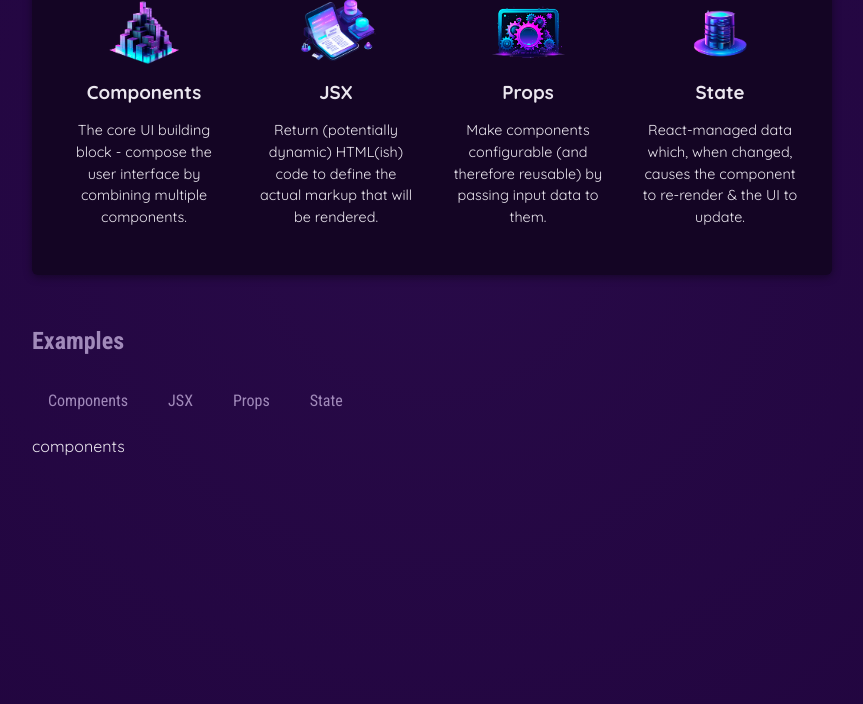
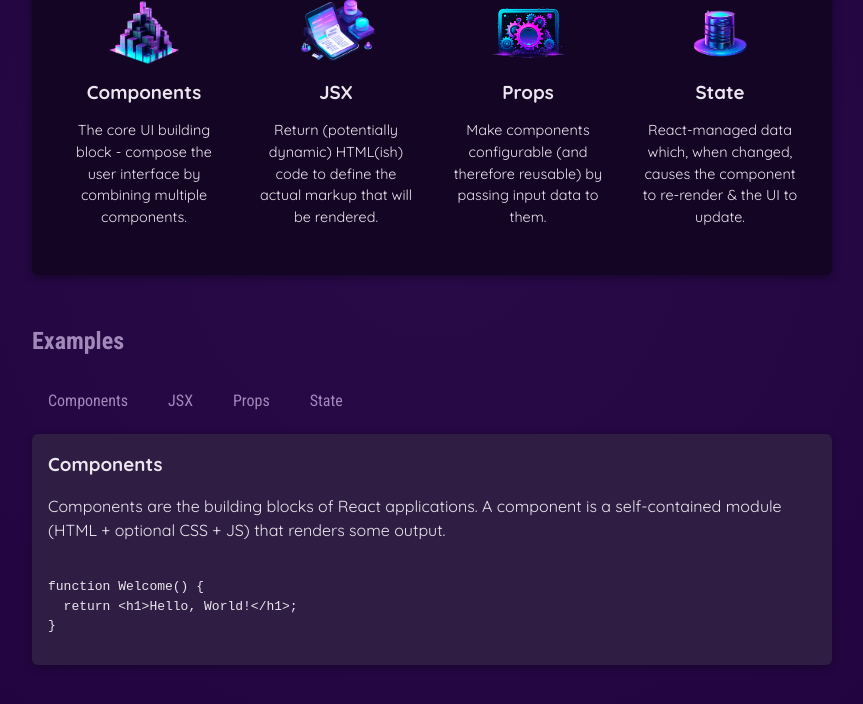
Before and after one commit to Jpkeys29/CoreConceptsReact, a React (Vite) app: page / in a window 1280 px wide. Both pictures are taken after a click on the button "Components". Shown: the part 424-1128 px from the top of the page, without its empty margins (208-1071 px from the left). Built offline with nearby package versions, Linux system fonts and the light colour scheme.

Commit message:
Conditional rendering selected topic

```diff
--- a/src/App.jsx
+++ b/src/App.jsx
@@ -3,11 +3,13 @@
 import CoreConcept from './components/CoreConcept.jsx';
 import TabButton from './components/TabButton.jsx';
 import {useState} from 'react';
+import { EXAMPLES } from './data.js'
 
 function App() {
-  const [ selectedTopic, setSelectedTopic ] = useState('Click a button');
+  const [ selectedTopic, setSelectedTopic ] = useState();
 
   function handleSelect(selectedButton){
+    // selecetedButton => 'components','jsx','props','state'
     setSelectedTopic(selectedButton);
     console.log(selectedTopic);
   }
@@ -39,7 +41,14 @@
               <TabButton onSelect={() => handleSelect('props')}>Props</TabButton>
               <TabButton onSelect={() => handleSelect('state')}>State</TabButton>
             </menu>
-            {selectedTopic}
+            {!selectedTopic ? <p>Please select a topic.</p> : null}
+            {selectedTopic ? (<div id='tab-content'>
+              <h3>{EXAMPLES[selectedTopic].title} </h3>
+              <p>{EXAMPLES[selectedTopic].description} </p>
+              <pre>
+                {EXAMPLES[selectedTopic].code}
+              </pre>
+            </div>) : null}
           </section>
         </main>
     </div>
--- a/src/data.js
+++ b/src/data.js
@@ -29,3 +29,54 @@
       'React-managed data which, when changed, causes the component to re-render & the UI to update.',
   },
 ];
+
+export const EXAMPLES = {
+  components: {
+    title: 'Components',
+    description:
+      'Components are the building blocks of React applications. A component is a self-contained module (HTML + optional CSS + JS) that renders some output.',
+    code: `
+function Welcome() {
+  return <h1>Hello, World!</h1>;
+}`,
+  },
+  jsx: {
+    title: 'JSX',
+    description:
+      'JSX is a syntax extension to JavaScript. It is similar to a template language, but it has full power of JavaScript (e.g., it may output dynamic content).',
+    code: `
+<div>
+  <h1>Welcome {userName}</h1>
+  <p>Time to learn React!</p>
+</div>`,
+  },
+  props: {
+    title: 'Props',
+    description:
+      'Components accept arbitrary inputs called props. They are like function arguments.',
+    code: `
+function Welcome(props) {
+  return <h1>Hello, {props.name}</h1>;
+}`,
+  },
+  state: {
+    title: 'State',
+    description:
+      'State allows React components to change their output over time in response to user actions, network responses, and anything else.',
+    code: `
+function Counter() {
+  const [isVisible, setIsVisible] = useState(false);
+
+  function handleClick() {
+    setIsVisible(true);
+  }
+
+  return (
+    <div>
+      <button onClick={handleClick}>Show Details</button>
+      {isVisible && <p>Amazing details!</p>}
+    </div>
+  );
+}`,
+  },
+};
```
